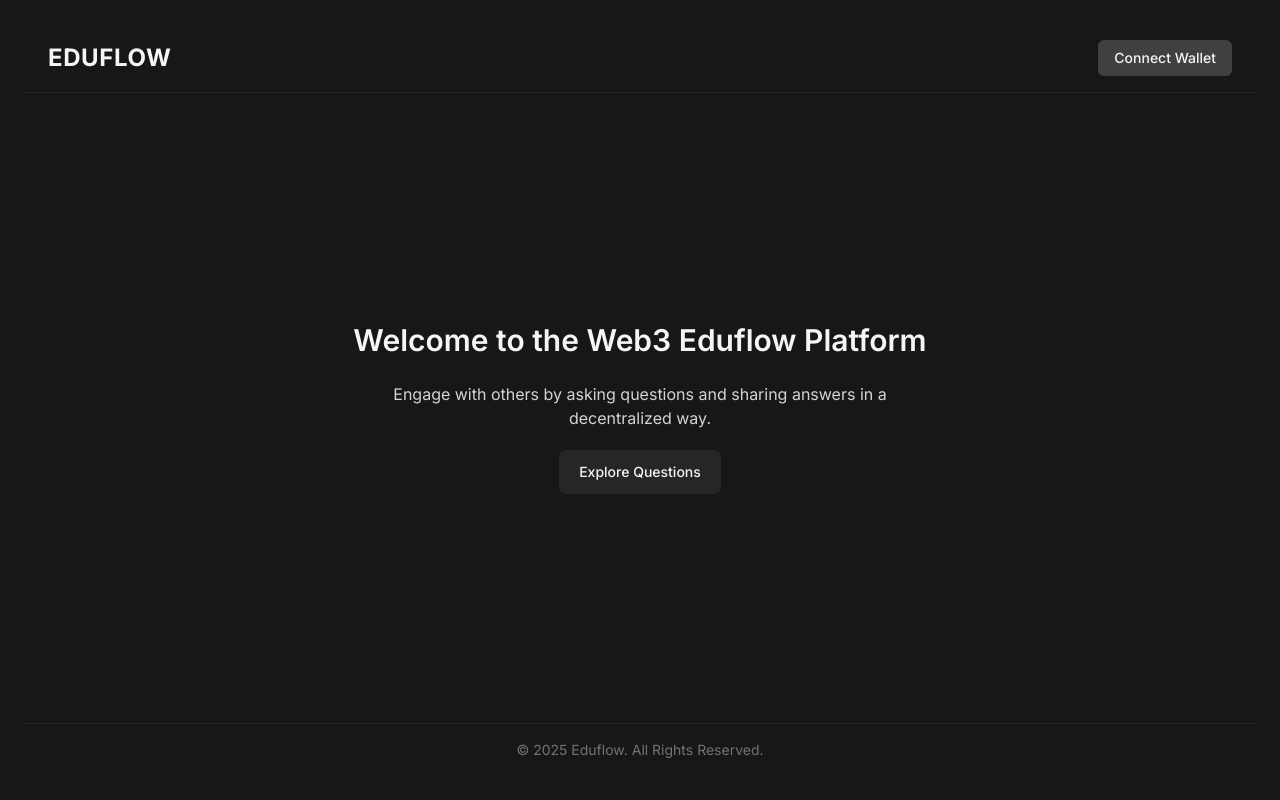
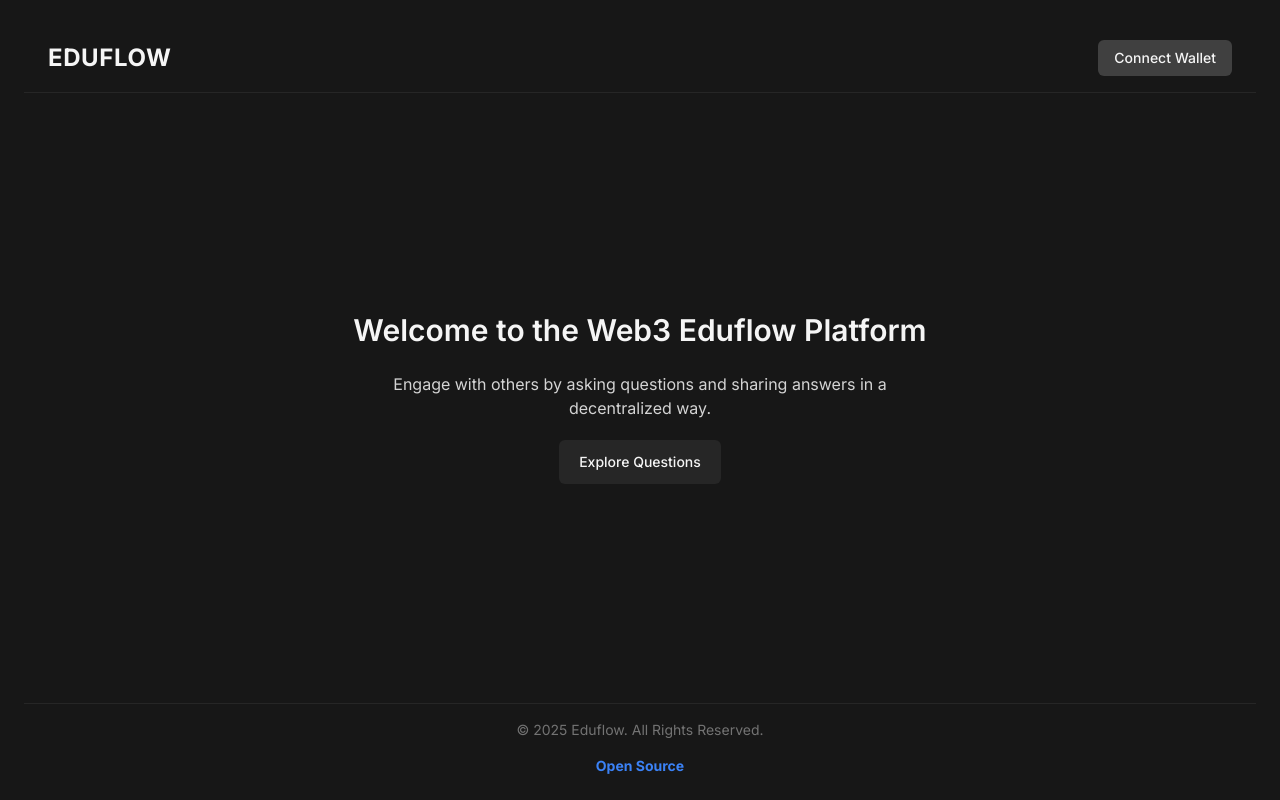
Before and after one commit to alperenbekci/eduflow, a Next.js app: page / in a window 1280 px wide. Built offline with nearby package versions, Linux system fonts and the light colour scheme.

Commit message:
fix: text styles updated

```diff
--- a/src/app/account/page.js
+++ b/src/app/account/page.js
@@ -91,7 +91,7 @@ export default function ProfilePage() {
           <section className="mb-8">
           <div  className=" flex justify-between items-center gap-6">
             <h2 className="text-xl font-semibold mb-4">Questions Asked</h2>
-            <Link href="/questions"> <p className="hover:underline font-bold text-xl">← back to app</p></Link>
+            <Link href="/questions"> <p className="hover:underline font-bold text-md">← back to app</p></Link>
             </div>
 
             <div className="mb-6">
--- a/src/app/page.js
+++ b/src/app/page.js
@@ -52,6 +52,11 @@ export default function Home() {
       <footer className="py-4 text-center text-sm text-neutral-500 border-t border-neutral-800">
         © 2025 Eduflow. All Rights Reserved.
       </footer>
+      <Link href="https://github.com/alperenbekci/eduflow" >
+      <p className=" text-center text-sm font-bold text-blue-500 hover:underline">
+       Open Source
+      </p>
+      </Link>
     </div>
   );
 }
--- a/src/app/questions/page.js
+++ b/src/app/questions/page.js
@@ -74,7 +74,7 @@ export default function QuestionsPage() {
         </Link>
         <div className="flex justify-between items-center gap-4">
         <Link href="/account">
-        <h1 className="hidden md:block text-xl font-medium hover:underline">Go to Account ↗</h1>
+        <h1 className="hidden md:block text-md font-medium hover:underline">Go to Account ↗</h1>
         </Link>
         <button
           className="bg-neutral-700 hover:bg-neutral-600 transition-colors px-4 py-2 rounded-md text-sm font-medium"
```
